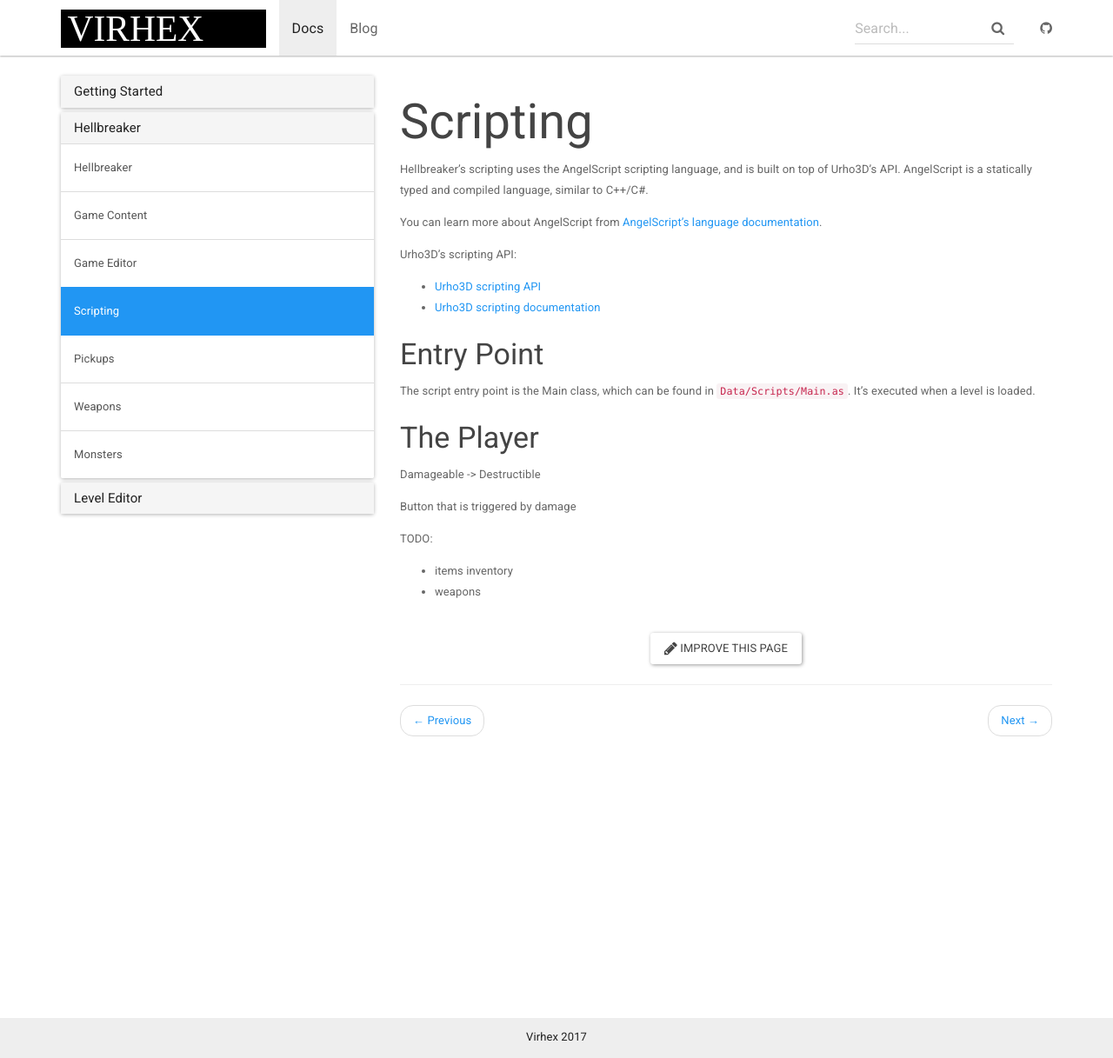
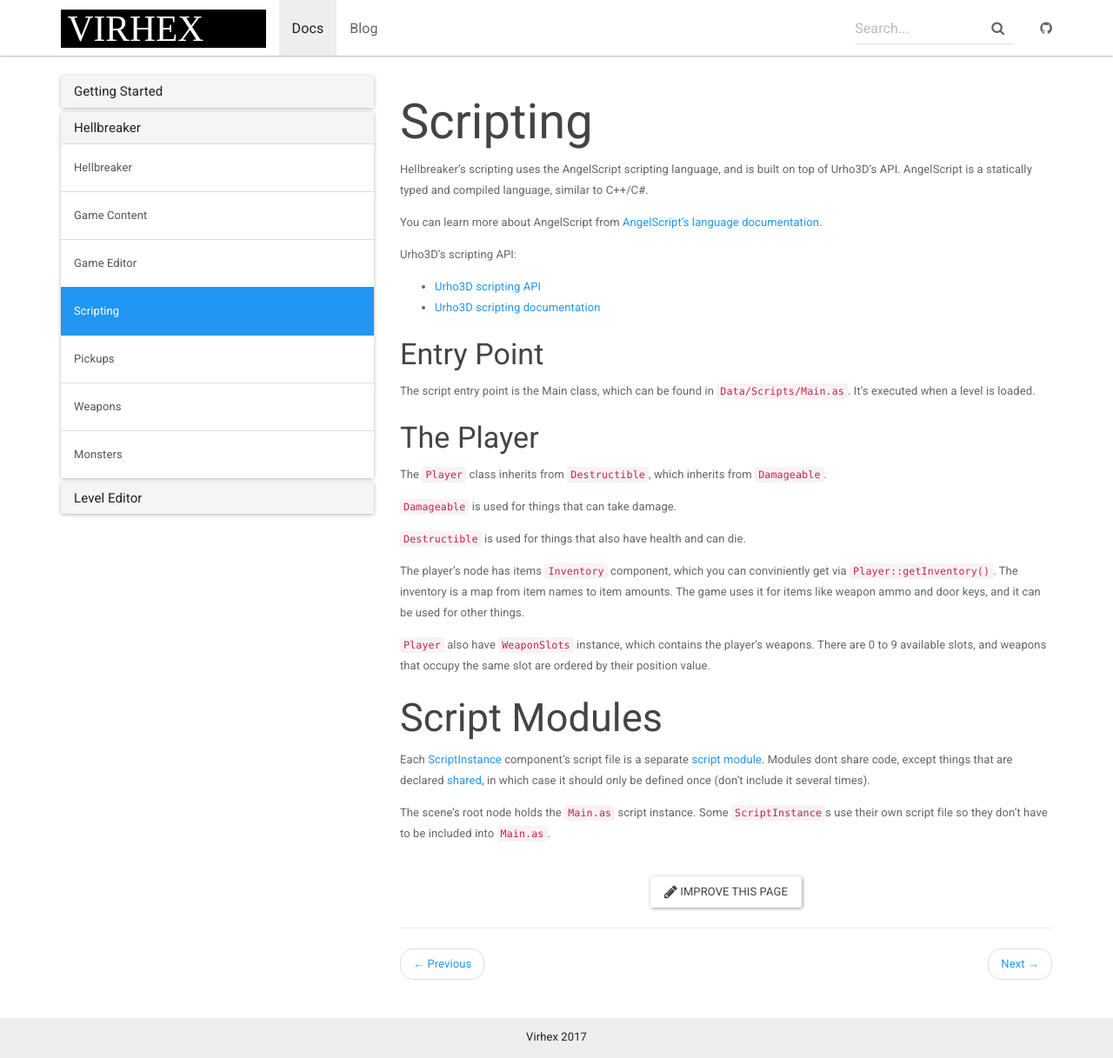
Before and after one commit to Virhex/virhex.github.io, a Jekyll site: the page built from _docs/hellbreaker/scripting.md, in a window 1280 px wide and 1217 px high. Shown: the whole window at 87% size. Built offline with Jekyll 4.4.1, drawn with Linux system fonts in a browser that asks for light colours; nearby versions of some CDN libraries.

Commit message:
Documentation progress.

```diff
--- a/_config.yml
+++ b/_config.yml
@@ -4,7 +4,7 @@
 description: >
   Virhex games and documentation
 
-baseurl: "/" # the subpath of your site, e.g. /blog/
+baseurl: "" # the subpath of your site, e.g. /blog/
 url: https://virhex.com # the base hostname & protocol for your site
 git_address: https://github.com/Virhex
 git_edit_address: https://github.com/Virhex/virhex.github.io/blob/master
--- a/_docs/hellbreaker/scripting.md
+++ b/_docs/hellbreaker/scripting.md
@@ -20,10 +20,22 @@
 
 ### The Player
 
-Damageable -> Destructible
+The `Player` class inherits from `Destructible`, which inherits from `Damageable`.
 
-Button that is triggered by damage
+`Damageable` is used for things that can take damage.
 
-TODO:
-- items inventory
-- weapons
+`Destructible` is used for things that also have health and can die.
+
+The player's node has items `Inventory` component, which you can conviniently get via `Player::getInventory()`.
+The inventory is a map from item names to item amounts. The game uses it for items like weapon ammo and door keys, and it can be used for other things.
+
+`Player` also have `WeaponSlots` instance, which contains the player's weapons.
+There are 0 to 9 available slots, and weapons that occupy the same slot are ordered by their position value.
+
+
+## Script Modules
+
+Each [ScriptInstance](https://urho3d.github.io/documentation/HEAD/class_urho3_d_1_1_script_instance.html) component's script file is a separate [script module](http://www.angelcode.com/angelscript/sdk/docs/manual/doc_module.html).
+Modules dont share code, except things that are declared [shared](http://www.angelcode.com/angelscript/sdk/docs/manual/doc_script_shared.html), in which case it should only be defined once (don't include it several times).
+
+The scene's root node holds the `Main.as` script instance. Some `ScriptInstance`s use their own script file so they don't have to be included into `Main.as`.
```
Also changed, not shown: _docs/hellbreaker/content.md (+7 -0 lines), _docs/hellbreaker/pickups.md (+9 -4 lines), _docs/hellbreaker/weapons.md (+1 -0 lines), _docs/material-creator.md (added, +32 -0 lines).
